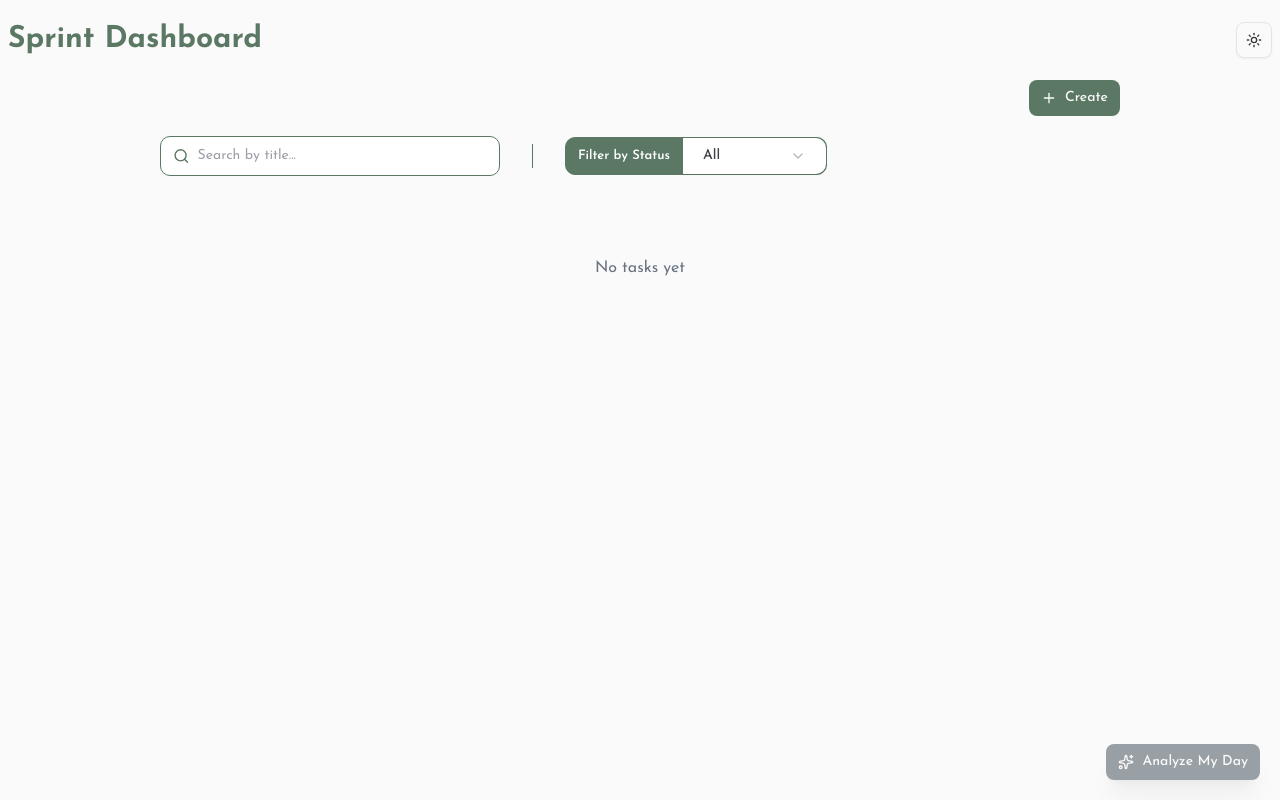
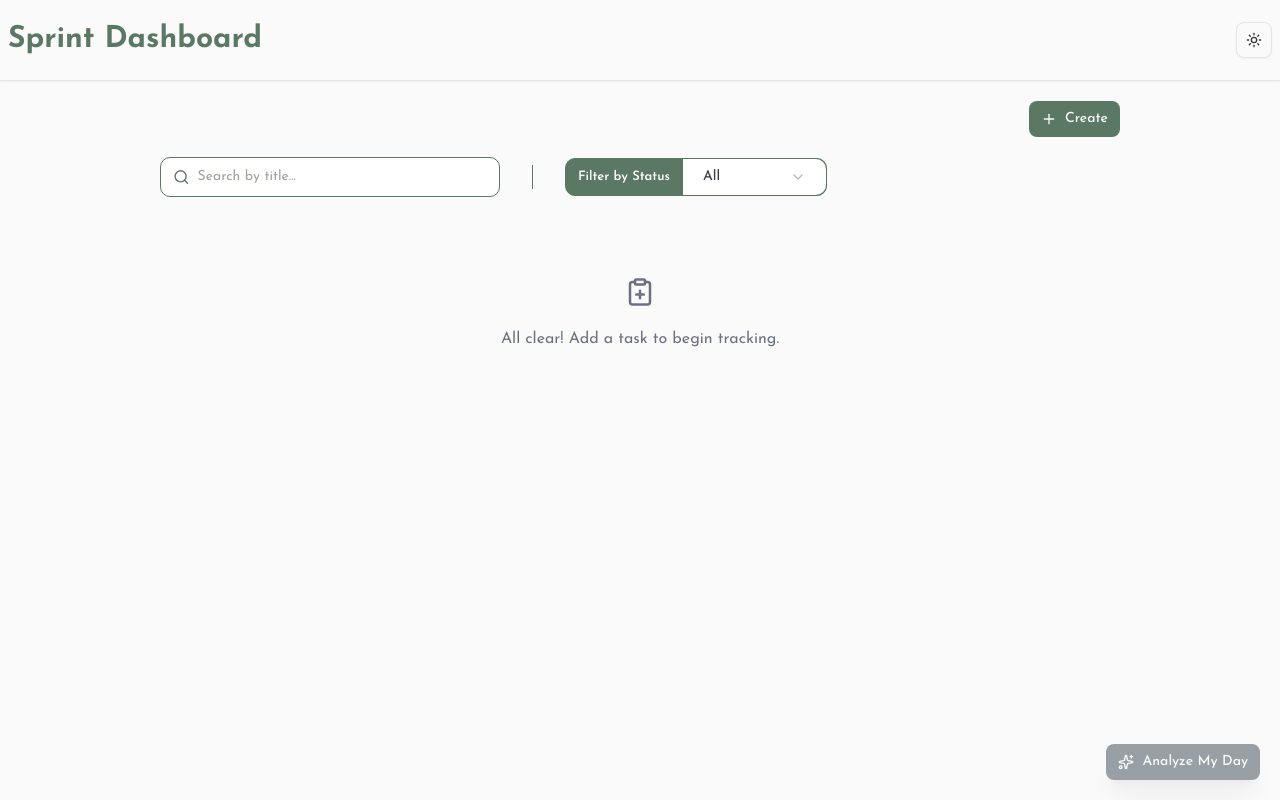
Before and after one commit to UmesiQueen/todo-frontend-app, a Next.js app: page / in a window 1280 px wide. Built offline with nearby package versions, Linux system fonts and the light colour scheme.

Commit message:
refactor: improve UI with new icons and state messages

```diff
--- a/src/app/page.tsx
+++ b/src/app/page.tsx
@@ -10,6 +10,8 @@ import {
   PlusIcon,
   SearchIcon,
   LoaderCircleIcon,
+  ClipboardPlusIcon,
+  SearchXIcon,
 } from "lucide-react";
 import { ModeToggle } from "@/components/toggle-theme";
 import { useForm, SubmitHandler, Controller } from "react-hook-form";
@@ -182,8 +184,8 @@ export default function Home() {
   };
 
   return (
-    <div className="min-h-dvh font-sans relative">
-      <header>
+    <div className="min-h-dvh font-sans relative space-y-5">
+      <header className="shadow-xs border-b">
         <nav className="flex justify-between items-center gap-5 px-2 h-20 max-w-370 mx-auto">
           <h1 className="text-2xl md:text-3xl font-bold text-sage dark:text-zinc-200">
             Sprint Dashboard
@@ -409,10 +411,18 @@ export default function Home() {
                 />
               ))
             ) : (
-              <div className="text-center py-10 text-gray-500">
-                {searchQuery
-                  ? "No tasks found matching your search"
-                  : "No tasks yet"}
+              <div className="text-center py-10 text-gray-500 dark:text-zinc-300">
+                {searchQuery ? (
+                  <div className="flex flex-col items-center gap-5 justify-center">
+                    <SearchXIcon size={30} />
+                    <p>No tasks found matching your search.</p>
+                  </div>
+                ) : (
+                  <div className="flex flex-col items-center gap-5 justify-center">
+                    <ClipboardPlusIcon size={30} />
+                    <p>All clear! Add a task to begin tracking.</p>
+                  </div>
+                )}
               </div>
             )}
           </div>
@@ -443,7 +453,7 @@ function TaskCard(props: TaskCardProp) {
   return (
     <div className="bg-pale-green/80 shadow-md rounded-lg p-6 w-full relative space-y-5">
       <div>
-        <h3 className="text-xl font-semibold text-sage">{title}</h3>
+        <h2 className="text-xl font-semibold text-sage">{title}</h2>
         <p className="text-sm inline-flex items-center">
           <span className="uppercase">{project_name}</span>
           <DotIcon size={20} />
```
